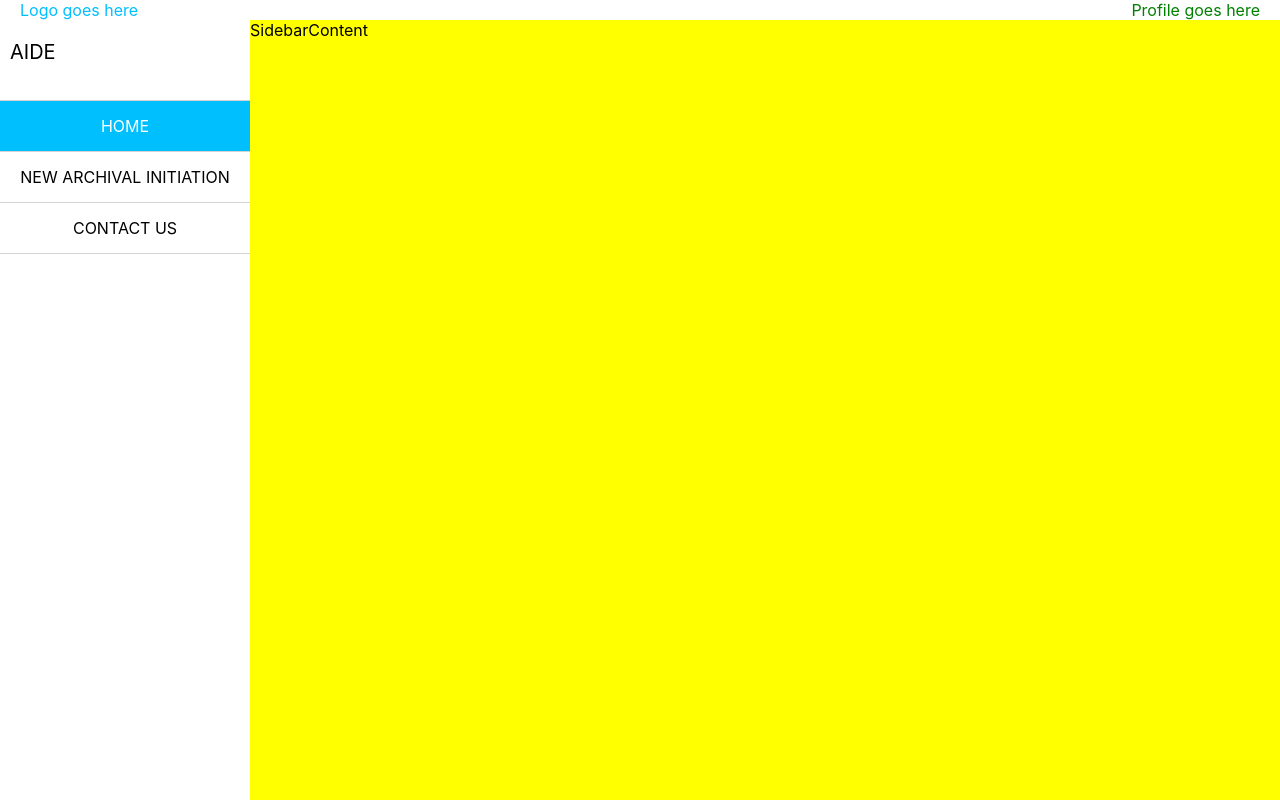
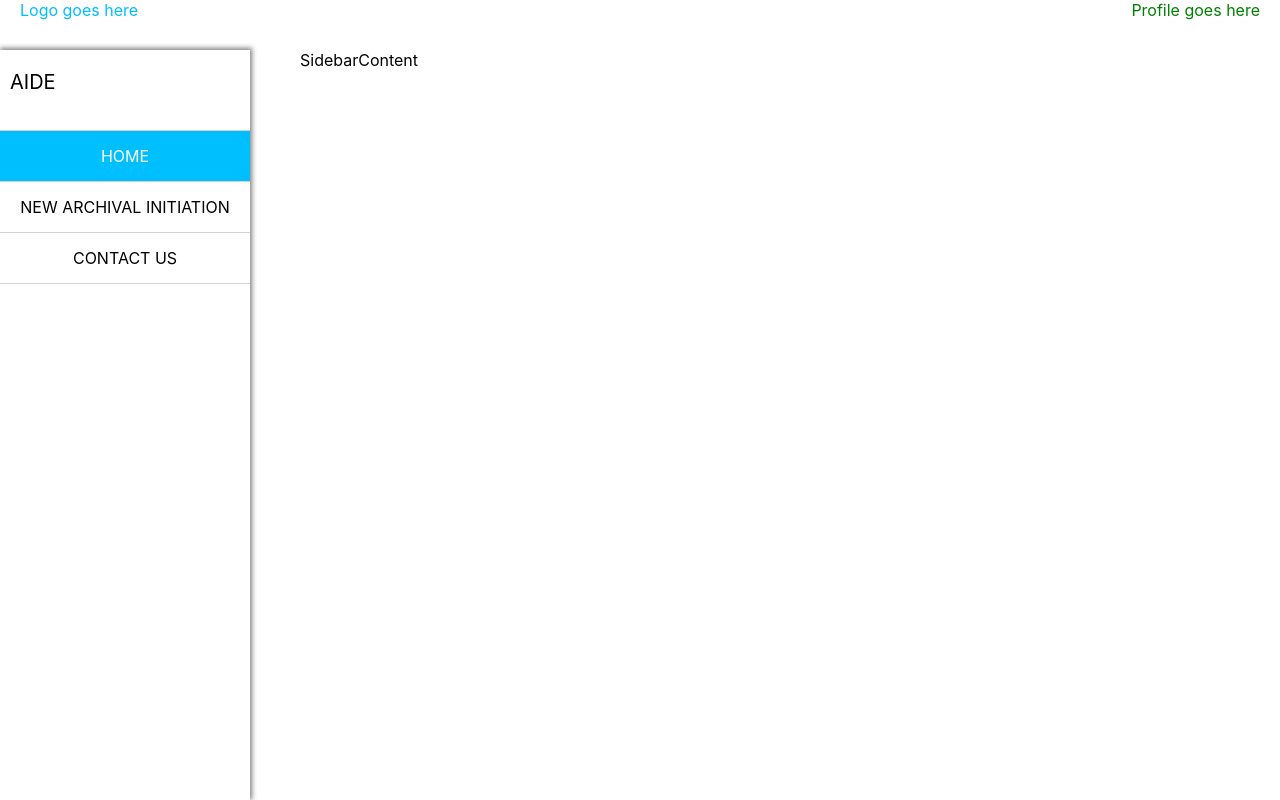
Before and after one commit to nileshkrishna/react-bios, a React (Create React App) app: page / in a window 1280 px wide. Built offline with nearby package versions, Linux system fonts and the light colour scheme.

Commit message:
Some more style changes.

```diff
--- a/src/components/header/index.scss
+++ b/src/components/header/index.scss
@@ -1,5 +1,6 @@
 .header{
 display:flex;
+height:50px;
 
 &-logo{
 margin-left:20px;
--- a/src/components/sidebar-content/index.scss
+++ b/src/components/sidebar-content/index.scss
@@ -1,4 +1,4 @@
 .sidebar-content{
 flex: 1 1 0;
-background-color:yellow;
+margin-left:50px;
 }
--- a/src/components/sidebar/index.scss
+++ b/src/components/sidebar/index.scss
@@ -3,6 +3,8 @@ width:250px;
 height:100%;
 display:flex;
 flex-direction:column;
+box-shadow: 1px -1px 5px 1px gray;
+//margin-top:10px;
 
 .header{
 height:60px;
```
